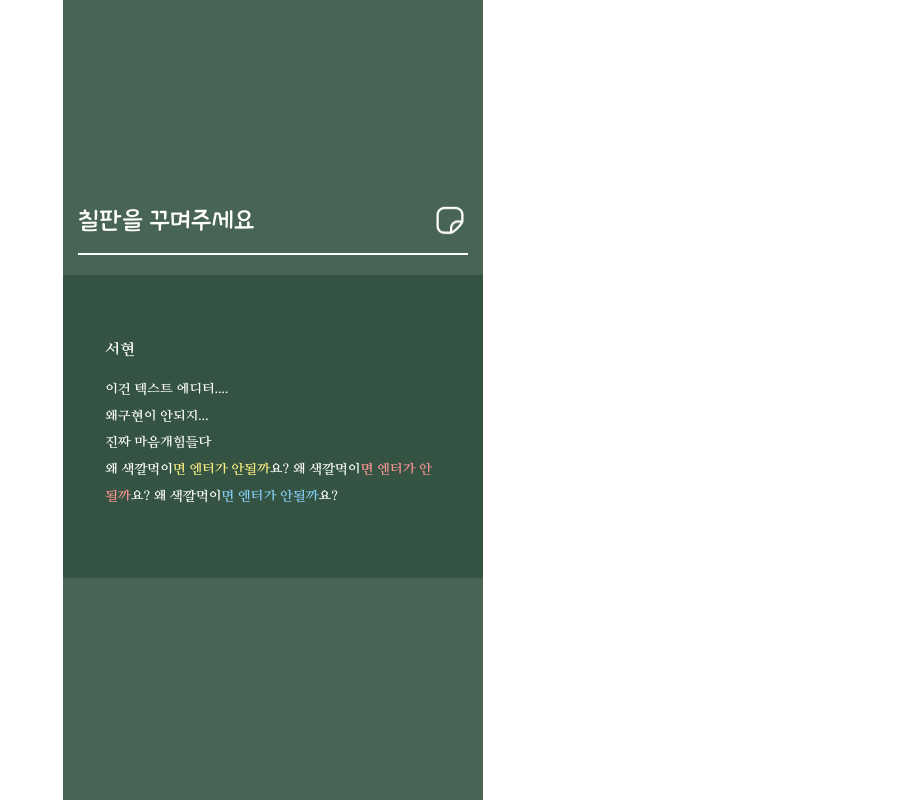
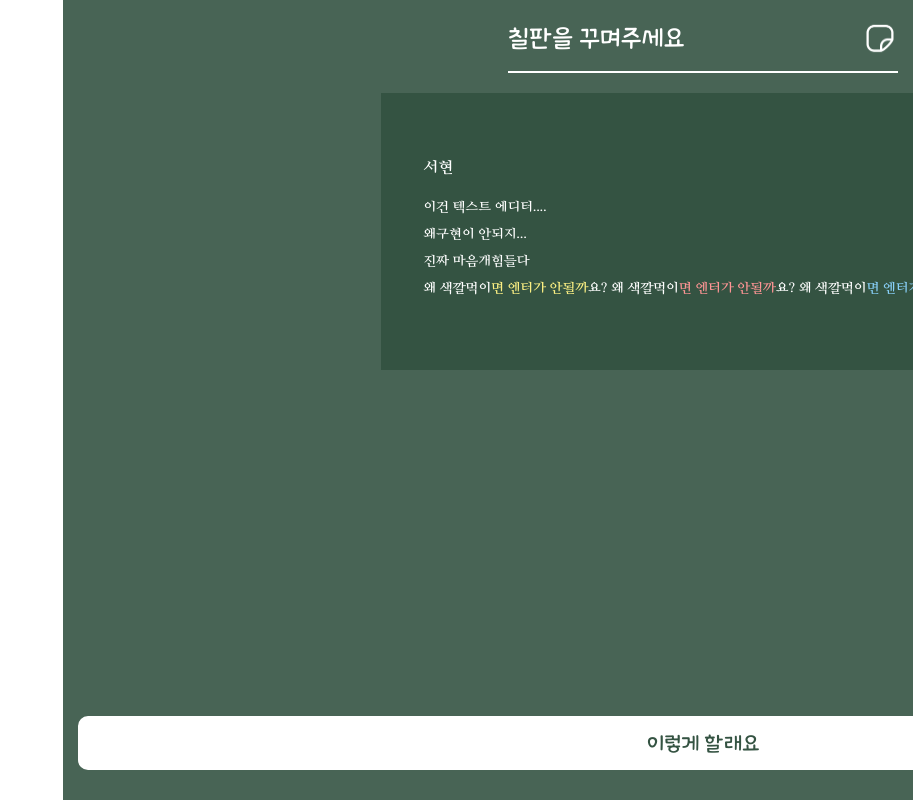
Before and after one commit to balckBoard-4line/balckBoard-front, a React (Vite) app: page /letterEditor/1 in a window 1280 px wide. Shown: the whole page, without its empty margins (367-1280 px from the left). Built offline with nearby package versions, Linux system fonts and the light colour scheme.

Commit message:
:lipstick: Style: BlackBoard Editor add Btn
버튼 추가하고 유아이 다듬었습니다.

```diff
--- a/src/components/blackBoard/BlackBoardEditor.jsx
+++ b/src/components/blackBoard/BlackBoardEditor.jsx
@@ -80,7 +80,6 @@ function BlackBoardEditor() {
         <div>왜구현이 안되지...</div>
 
         <div>진짜 마음개힘들다</div>
-
         <div>
           왜 색깔먹이<span class="yellow">면 엔터가 안될까</span>요?
           왜 색깔먹이<span class="pink">면 엔터가 안될까</span>요?
@@ -97,6 +96,36 @@ function BlackBoardEditor() {
   return (
     <S.BlackBoardEditorWrapper $emsize={emSize + "px"}>
       <Header getShowStickerModal={getShowStickerModal} />
+
+      <S.BlackBoardEditorContent>
+        <S.BlackBoardEditorStickerArea>
+          {/* 스티커 배치하기 */}
+          {stickers.map(sticker => (
+            <Draggable
+              key={sticker.num}
+              //   bounds={".draggableBounds"}
+              onDrag={(e, data) => trackPos(data)}
+            >
+              <S.Sticker
+                title={sticker.num}
+                $img_width={sticker.width + "em"}
+                src={`/sticker/${sticker.img}.svg`}
+                $movesticker={currentSticker == sticker.num}
+                style={{ zIndex: `${sticker.num}` }}
+              />
+            </Draggable>
+          ))}
+          {/* 스티커 배치하기 */}
+
+          {/* ----전에 받아온 칠판 데이터 */}
+          <S.BlackBoardWrapper $font={data.font}>
+            <S.BlackBoardNickName>{data.nickname}</S.BlackBoardNickName>
+            <S.BlackBoardContent>{loadContent()}</S.BlackBoardContent>
+          </S.BlackBoardWrapper>
+          {/* ----전에 받아온 칠판 데이터 */}
+        </S.BlackBoardEditorStickerArea>
+      </S.BlackBoardEditorContent>
+
       {/* 스티커 크기조절 슬라이더 ---- 옮기는 스티커가 있으면 보임*/}
       {currentSticker != 0 ? (
         <S.RangeWrapper>
@@ -120,33 +149,6 @@ function BlackBoardEditor() {
       )}
       {/* 스티커 크기조절 슬라이더*/}
 
-      <S.BlackBoardEditorStickerArea>
-        {/* 스티커 배치하기 */}
-        {stickers.map(sticker => (
-          <Draggable
-            key={sticker.num}
-            //   bounds={".draggableBounds"}
-            onDrag={(e, data) => trackPos(data)}
-          >
-            <S.Sticker
-              title={sticker.num}
-              $img_width={sticker.width + "em"}
-              src={`/sticker/${sticker.img}.svg`}
-              $movesticker={currentSticker == sticker.num}
-              style={{ zIndex: `${sticker.num}` }}
-            />
-          </Draggable>
-        ))}
-        {/* 스티커 배치하기 */}
-
-        {/* ----전에 받아온 칠판 데이터 */}
-        <S.BlackBoardWrapper $font={data.font}>
-          <S.BlackBoardNickName>{data.nickname}</S.BlackBoardNickName>
-          <S.BlackBoardContent>{loadContent()}</S.BlackBoardContent>
-        </S.BlackBoardWrapper>
-        {/* ----전에 받아온 칠판 데이터 */}
-      </S.BlackBoardEditorStickerArea>
-
       {showStickerModal ? (
         <BlackBoardStickerModal
           getShowStickerModal={getShowStickerModal}
--- a/src/components/blackBoard/style.jsx
+++ b/src/components/blackBoard/style.jsx
@@ -14,17 +14,18 @@ export const BlackBoardListWrapper = styled.div`
 export const BlackBoardEditorWrapper = styled.div`
   font-size: ${props => props.$emsize};
   width: 100%;
-  min-height: 100vh;
+  height: 100%;
+
   display: flex;
   flex-direction: column;
   align-items: center;
-  justify-content: center;
-
-  overflow-y: scroll;
-  background-color: ${props => props.theme.colors.grey1};
-  padding-bottom: 40px;
+  justify-content: space-between;
 `;
 
+export const BlackBoardEditorContent = styled.div`
+  flex-grow: 1;
+  overflow-y: scroll;
+`;
 export const BlackBoardEditorStickerArea = styled.div`
   overflow-x: hidden;
   overflow-y: hidden;
@@ -61,18 +62,15 @@ export const Sticker = styled.img`
 
 //----크기 슬라이더
 export const RangeWrapper = styled.div`
-  position: fixed;
-  bottom: 0px;
   z-index: 2;
 
   width: 100%;
   max-width: 420px;
-  padding: 20px 15px;
+  padding: 15px 15px;
+  padding-bottom: 20px;
 
   display: flex;
   align-items: center;
-
-  background-color: ${props => props.theme.colors.grey1};
 
   input::-webkit-slider-thumb {
     -webkit-appearance: none; /* 기본 CSS 스타일을 적용하지 않기 위해서 */
--- a/src/pages/letter/LetterCreate.jsx
+++ b/src/pages/letter/LetterCreate.jsx
@@ -7,7 +7,7 @@ import Button from "../../components/common/button/Button";
 
 function LetterCreatePage() {
   return (
-    <S.PageWrapper>
+    <S.PageWrapper style={{ backgroundColor: "#345342" }}>
       <InputHeader content={"메세지를 남겨주세요"} />
       <S.PageContent>
         <LetterTextEditor />
--- a/src/pages/letter/LetterEditor.jsx
+++ b/src/pages/letter/LetterEditor.jsx
@@ -1,13 +1,15 @@
 import React from "react";
 import * as S from "./style";
 import BlackBoardEditor from "../../components/blackBoard/BlackBoardEditor";
+import Button from "../../components/common/button/Button";
 
 function LetterEditor() {
   return (
-    <S.PageWrapper>
+    <S.PageWrapper style={{ backgroundColor: "#486455" }}>
       <S.PageContent>
         <BlackBoardEditor />
       </S.PageContent>
+      <Button content={"이렇게 할래요"} type={"white"} />
     </S.PageWrapper>
   );
 }
--- a/src/pages/letter/style.jsx
+++ b/src/pages/letter/style.jsx
@@ -2,10 +2,16 @@ import styled from "styled-components";
 
 export const PageWrapper = styled.div`
   width: 100%;
-  height: 100vh;
+
   display: flex;
   flex-direction: column;
   justify-content: space-between;
+
+  position: fixed;
+  height: 100vh;
+  @supports (-webkit-touch-callout: none) {
+    height: -webkit-fill-available;
+  }
 `;
 
 export const PageContent = styled.div`
```
